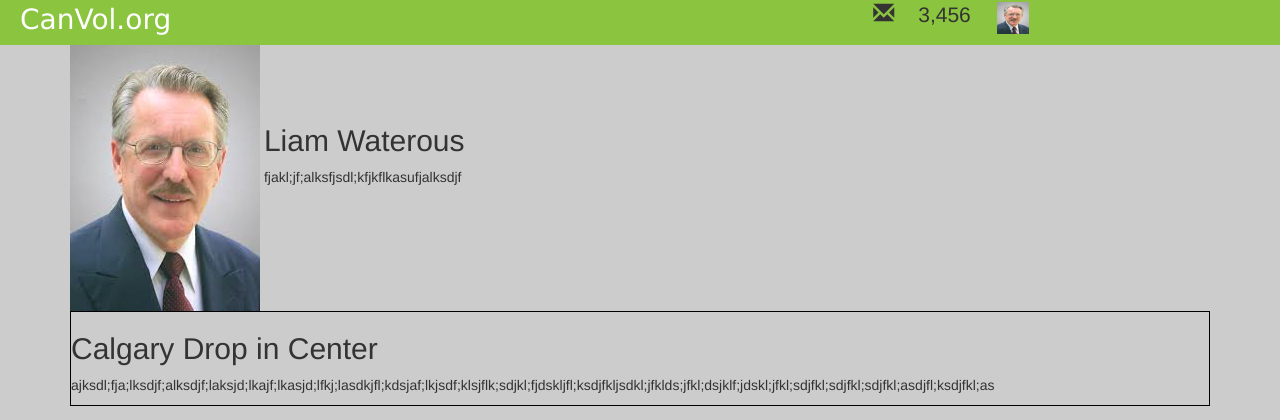
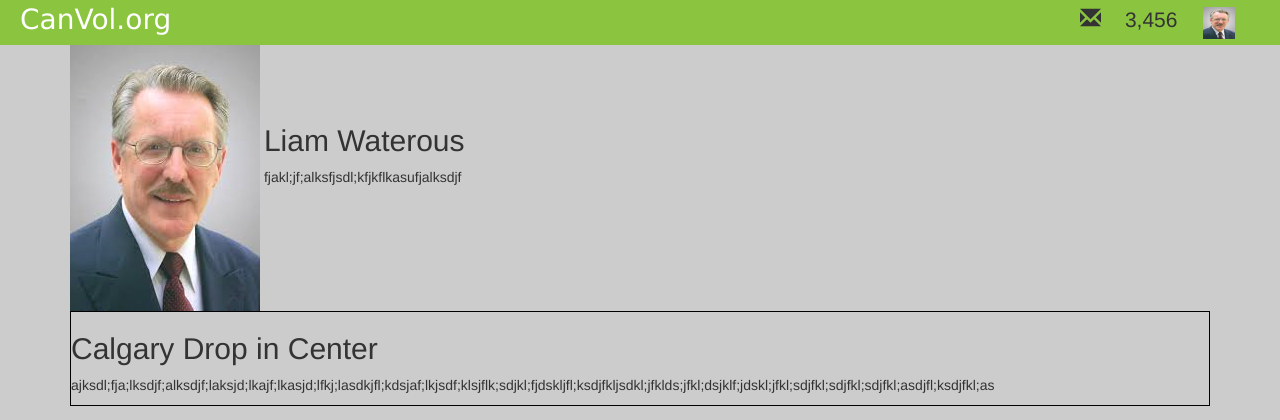
Before and after one commit to waterol/CanVol, a PHP site: page /profile.html in a window 1280 px wide. Shown: the top 420 px of the page. Run offline with PHP 8.4, Linux system fonts and the light colour scheme; some libraries are stand-ins or nearby versions; some web fonts are replaced.

Commit message:
Fixed width consistency.

```diff
--- a/css/style.css
+++ b/css/style.css
@@ -56,8 +56,17 @@ h1
 
 #logincolumn
 {
+  width: 40%;
+  margin-top: 5px;
+}
+
+#loggedincolumn
+{
   width: 200px;
+
+  margin-top: 5px;
 }
+
 
 /* Top Login Area */
 #loginbutton
@@ -67,6 +76,7 @@ h1
   height: 25px;
   background-color: #00CBE9;
 }
+
 
 
 #signupbutton
--- a/profile.html
+++ b/profile.html
@@ -21,17 +21,20 @@
   <body>
 
     <div>
-      <div class="row" id="toprow">
-        <div class="col-sm-4">
+      <div id="toprow">
+        <div class="toprowleft">
           <span id="identity"> CanVol.org </span>
         </div>
-        <div class="col-sm-4 col-sm-offset-4" id="logincolumn">
-          <span class="glyphicon glyphicon-envelope" id="envelope"> </span>
-          <span id="reputation"> 3,456 </span>
-          <img src="img/portrait.png" id="profilepic">
+        <div class="toprowright" id="loggedincolumn">
+            <!-- Button -->
+            <span class="glyphicon glyphicon-envelope" id="envelope"> </span>
+            <span id="reputation"> 3,456 </span>
+            <img src="img/portrait.png" id="profilepic">
+
         </div>
 
       </div>
+    </div>
 
 
       <div class="container">
```
